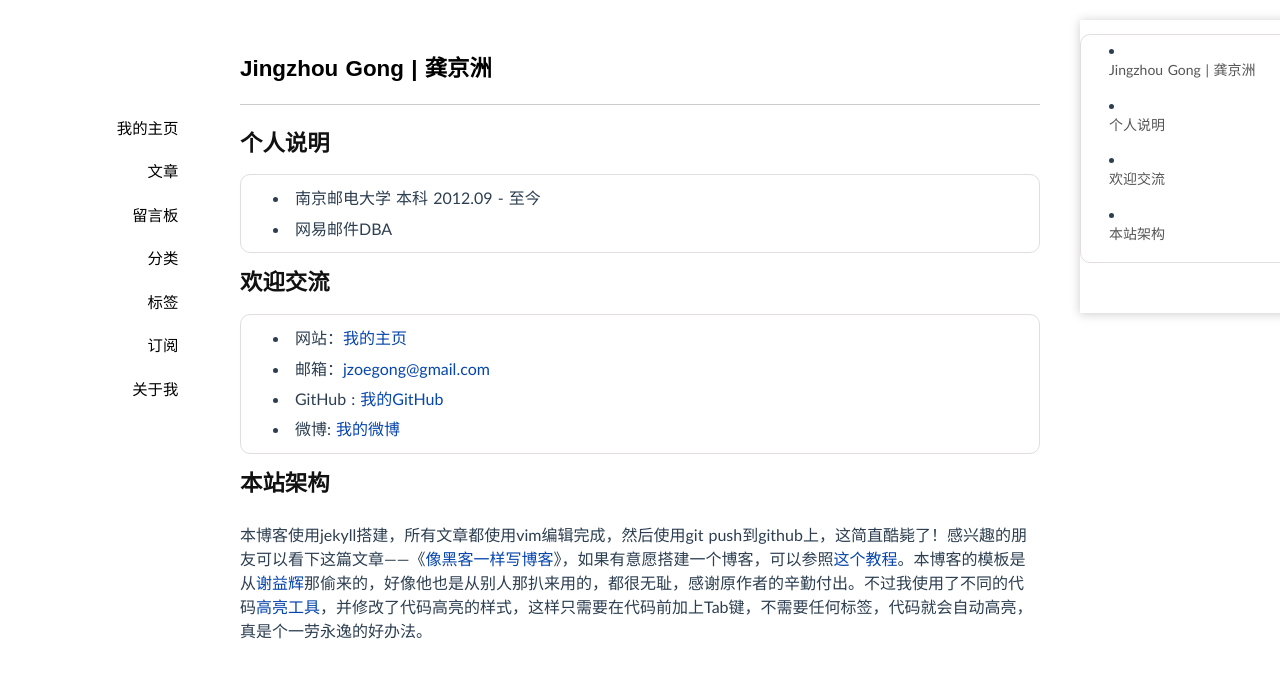
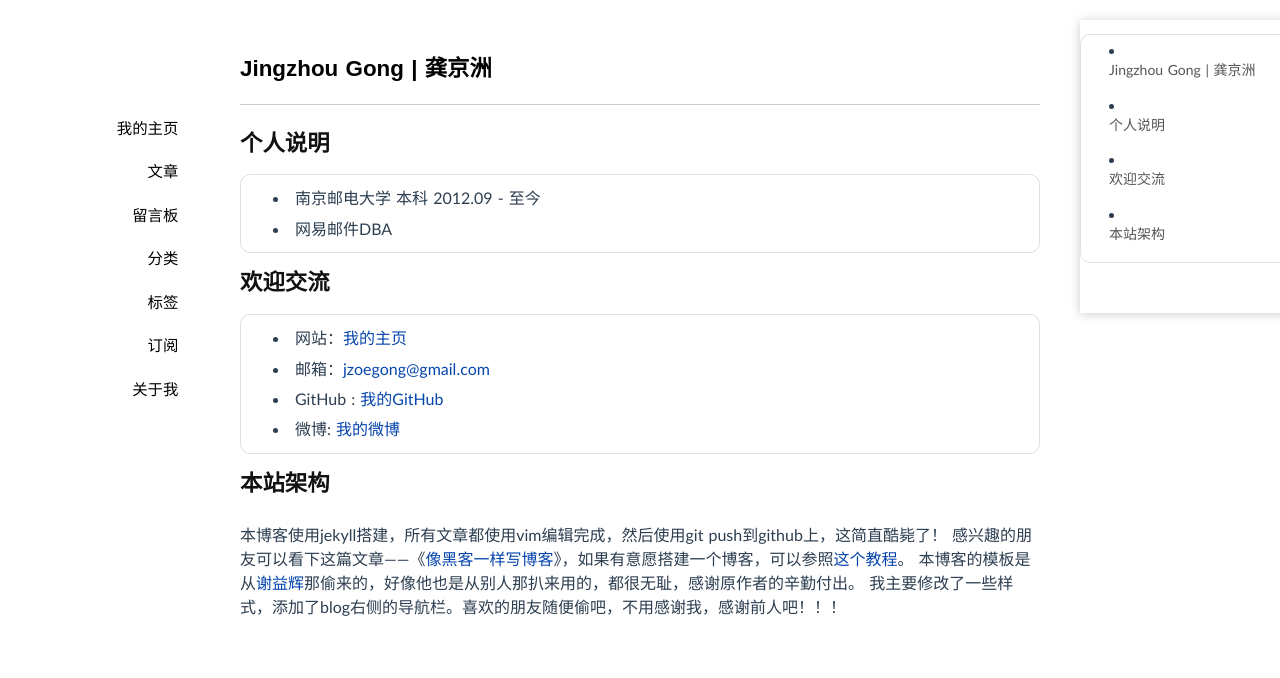
Before and after one commit to jzoe/post, a Jekyll site: the page built from about/index.md, in a window 1280 px wide. Shown: the top 678 px of the page. Built offline with Jekyll 4.4.1, drawn with Linux system fonts in a browser that asks for light colours; Markdown is read by kramdown in place of the engine named in the settings; comment, search, counter and statistics services are not loaded.

Commit message:
edit about me message

```diff
--- a/about/index.md
+++ b/about/index.md
@@ -7,7 +7,7 @@ pagetitle: 懒死的猪
 
 ##个人说明
 
-* 南京邮电大学 本科 2012.09 - 至今
+* 南京邮电大学   本科   2012.09 - 至今
 * 网易邮件DBA
 
 ##欢迎交流
@@ -19,7 +19,10 @@ pagetitle: 懒死的猪
 
 ##本站架构
 
-本博客使用jekyll搭建，所有文章都使用vim编辑完成，然后使用git push到github上，这简直酷毙了！感兴趣的朋友可以看下这篇文章——《[像黑客一样写博客][2]》，如果有意愿搭建一个博客，可以参照[这个教程][3]。本博客的模板是从[谢益辉][1]那偷来的，好像他也是从别人那扒来用的，都很无耻，感谢原作者的辛勤付出。不过我使用了不同的代码[高亮工具][4]，并修改了代码高亮的样式，这样只需要在代码前加上Tab键，不需要任何标签，代码就会自动高亮，真是个一劳永逸的好办法。
+本博客使用jekyll搭建，所有文章都使用vim编辑完成，然后使用git push到github上，这简直酷毙了！
+感兴趣的朋友可以看下这篇文章——《[像黑客一样写博客][2]》，如果有意愿搭建一个博客，可以参照[这个教程][3]。
+本博客的模板是从[谢益辉][1]那偷来的，好像他也是从别人那扒来用的，都很无耻，感谢原作者的辛勤付出。
+我主要修改了一些样式，添加了blog右侧的导航栏。喜欢的朋友随便偷吧，不用感谢我，感谢前人吧！！！
 
 [1]: http://yihui.name
 [2]: http://tom.preston-werner.com/2008/11/17/blogging-like-a-hacker.html
```
